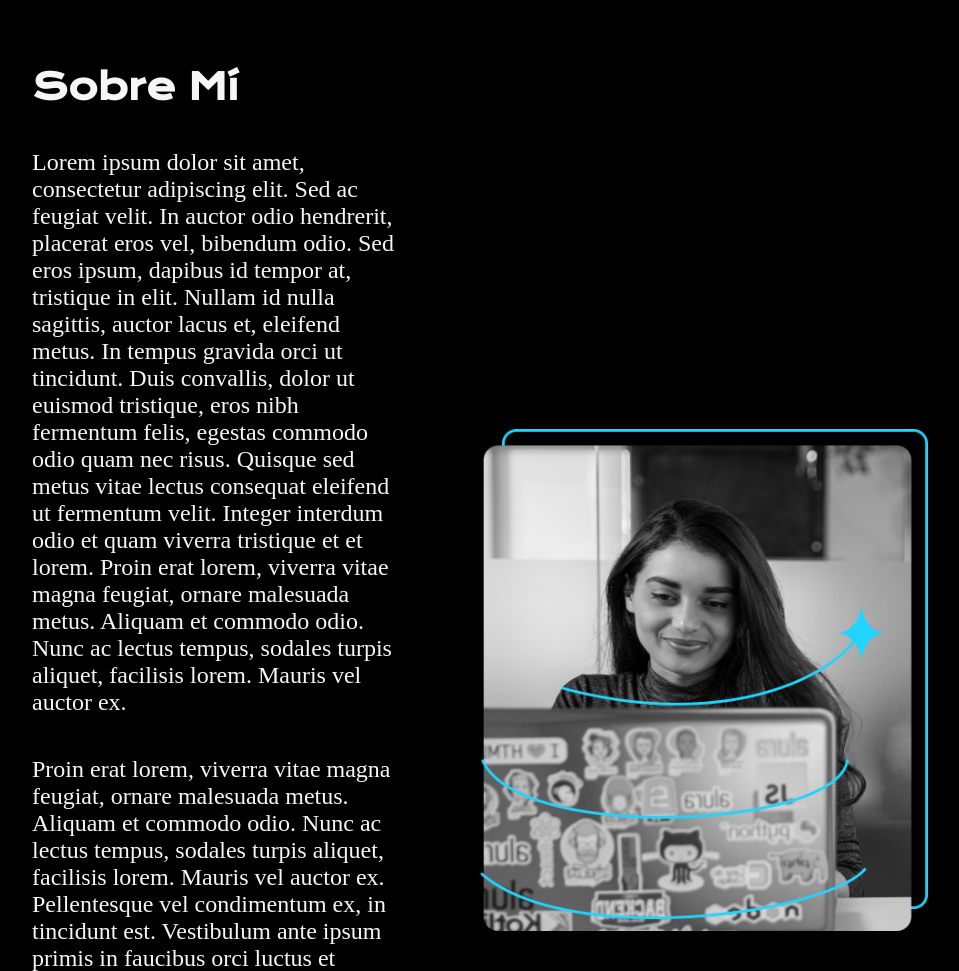
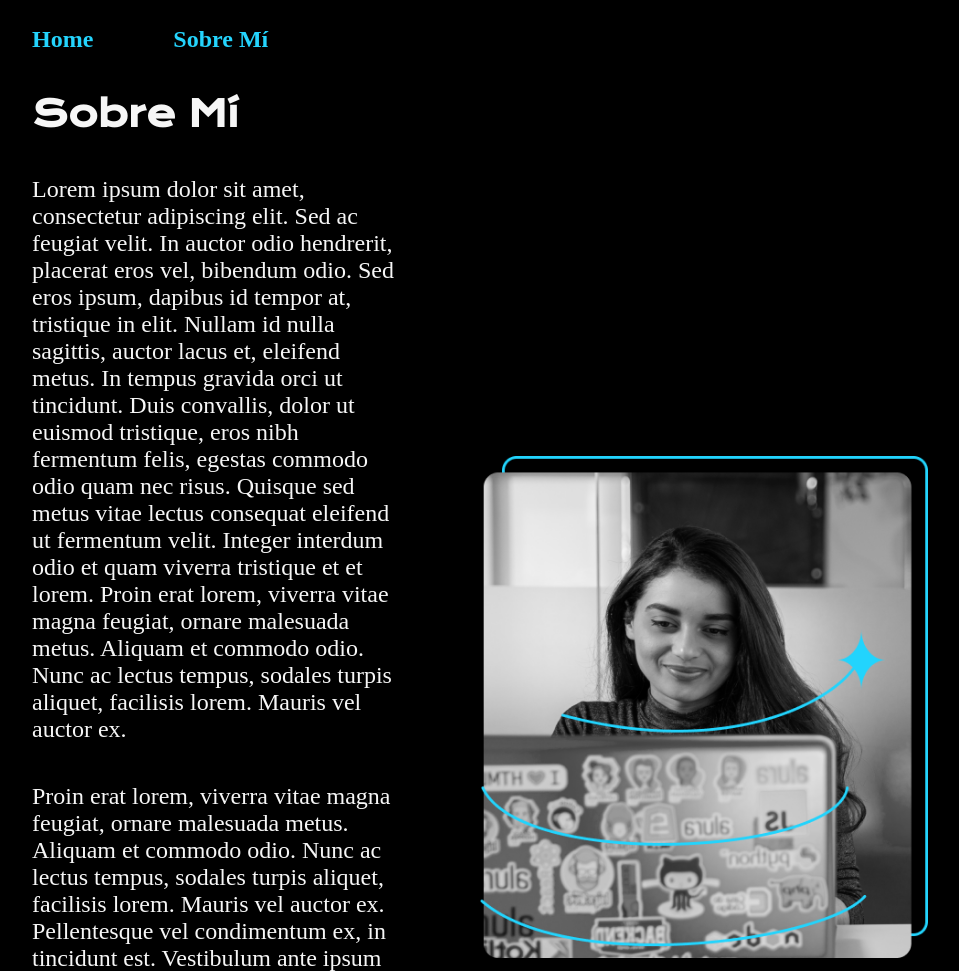
Before and after one commit to cristian-h-h/portafolio-COHH, a plain HTML site: page about.html in a window 1280 px wide. Shown: the top 971 px of the page, without its empty margins (160-1119 px from the left). Drawn offline with nearby package versions, Linux system fonts and the light colour scheme.

Commit message:
Update about.html

```diff
--- a/about.html
+++ b/about.html
@@ -11,8 +11,8 @@
 <body>
     <header class="header">
         <nav class="header_menu">
-            <a class="header_menu_link" href="index.html"></a>
-            <a class="header_menu_link" href="about.html"></a>
+            <a class="header_menu_link" href="index.html">Home</a>
+            <a class="header_menu_link" href="about.html">Sobre Mí</a>
         </nav>
     </header>
     <main class="presentacion" >
```
